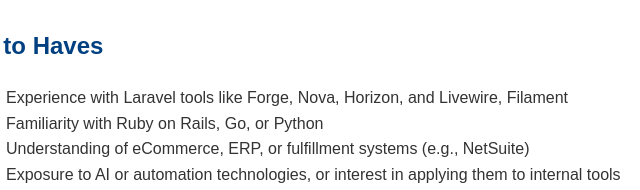
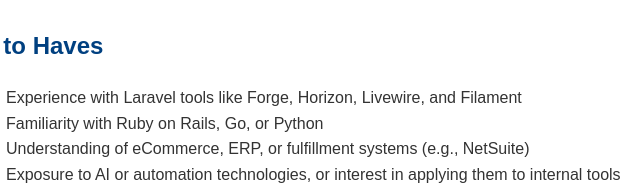
Before and after one commit to trevcoinc/trevcoinc.github.io, a plain HTML site: page senior-software-engineer.html in a window 1280 px wide. Shown: the part 965-1155 px from the top of the page, 244-884 px from the left. Drawn offline with Linux system fonts and the light colour scheme.

Commit message:
Update senior-software-engineer.html

```diff
--- a/senior-software-engineer.html
+++ b/senior-software-engineer.html
@@ -78,7 +78,7 @@
     <div class="section">
       <h2>Nice to Haves</h2>
       <ul>
-        <li>Experience with Laravel tools like Forge, Nova, Horizon, and Livewire, Filament</li>
+        <li>Experience with Laravel tools like Forge, Horizon, Livewire, and Filament</li>
         <li>Familiarity with Ruby on Rails, Go, or Python</li>
         <li>Understanding of eCommerce, ERP, or fulfillment systems (e.g., NetSuite)</li>
         <li>Exposure to AI or automation technologies, or interest in applying them to internal tools</li>
```
